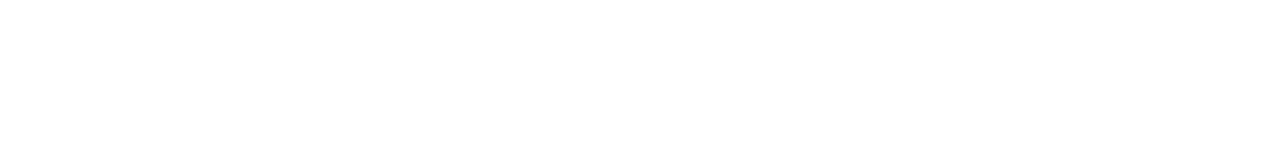
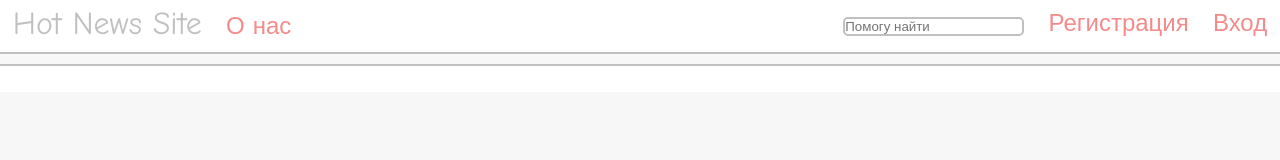
Before and after one commit to Evgeneus/news-page, a plain HTML site: page www/index.html in a window 1280 px wide. Drawn offline with Linux system fonts and the light colour scheme.

Commit message:
feature/ create header

```diff
--- a/www/css/style.css
+++ b/www/css/style.css
@@ -0,0 +1,97 @@
+@charset "UTF-8";
+* {
+    margin: 0;
+    padding: 0;
+    outline: none;
+}
+
+a {
+    color: #f48b8b;
+    text-decoration: none;
+    tramsition: all.6s ease;
+    -webkit-transition: all.6s ease;
+    -ms-transition: all.6s ease;
+    -moz-transition: all.6s ease;
+}
+
+a:hover {
+    color: #4c8bf4;
+    text-decoration: none;
+    tramsition: all.6s ease;
+    -webkit-transition: all.6s ease;
+    -ms-transition: all.6s ease;
+    -moz-transition: all.6s ease;
+}
+
+a:active {
+    color: #46f43f;
+}
+
+body {
+    width: 100%;
+    height: 100%;
+    color: #333;
+    background: #f7f7f7;
+    font-size: 1em;
+    font-family: "Segoe UI", sans-serif;
+    line-height: 135%;
+}
+
+header, footer {
+    width: 98%;
+    background-color: #fff;
+}
+
+header {
+    border-bottom: 2px solid silver;
+    padding: 1%;
+}
+
+footer {
+    border-top: 2px solid silver;
+    margin-top: 10px;
+    padding: 1%;
+}
+
+/* Selection block */
+::selection {
+    background: #f48b8b;
+    color: #fff;
+}
+
+::-moz-selection {
+    background: #f48b8b;
+    color: #fff;
+}
+
+img {
+    max-width: 100%;
+    height: auto;
+    width: auto\9;
+}
+
+#logo {
+    font-size: 2em;
+    font-family: "Comic Sans MS", sans-serif;
+    color: silver;
+}
+
+.contact {
+    font-size: 1.5em;
+    font-family: "Comic Sans MS", sans-serif;
+    margin-left: 20px;
+}
+
+.right {
+    float: right;
+}
+
+input[type=text].field {
+    border-radius: 5px;
+    border: 2px solid silver;
+    margin-left: 20px;
+}
+
+input[type=text].field:focus {
+    border: 2px solid #f48b8b;
+}
--- a/www/index.html
+++ b/www/index.html
@@ -1,9 +1,23 @@
 <!DOCTYPE html>
 <html>
 <head>
-	<title></title>
+	<meta charset="utf-8">
+	<meta name="keywords" content="site, website, news">
+	<meta name="description" content="A web site about latest news">
+	<link href="css/style.css" rel="stylesheet" type="text/css">
+	<link href="img/favicon.ico" rel="shortcut icon" type="image/x-icon">
+	<title>Hot news</title>
 </head>
 <body>
-
+	<header>
+		<a href="index.html" title="На главную" id="logo">Hot News Site</a>
+		<span class="contact"><a href="about.html" title="Информация о нас">О нас</a></span>
+		<span class="right">
+			<input type="text" class="field" placeholder="Помогу найти">
+			<span class="contact"><a href="reg.html" title="Зарегистрироваться">Регистрация</a></span>
+			<span class="contact"><a href="auth.html" title="Войти">Вход</a></span>
+		</span>
+	</header>
+	<footer></footer>
 </body>
 </html>
```
Also changed, not shown: www/img/favicon.ico (added).
